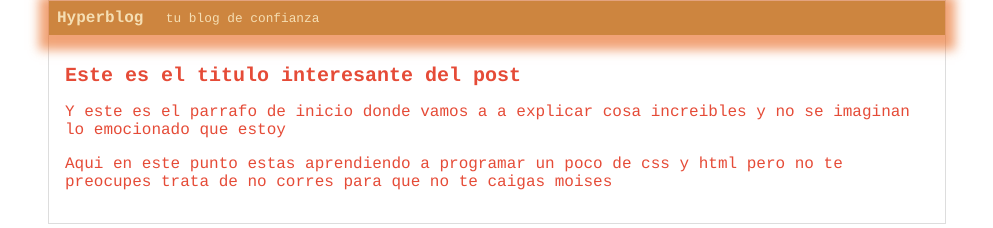
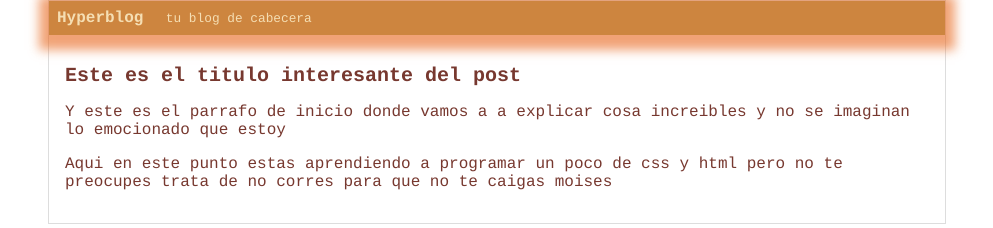
Before and after one commit to moisesJduarte/hyperblog, a plain HTML site: page bolgpost.html in a window 1280 px wide. Shown: the whole page, without its empty margins (143-1136 px from the left). Drawn offline with Linux system fonts and the light colour scheme.

Commit message:
Moidifique la cabecera y el clor de texto

```diff
--- a/bolgpost.html
+++ b/bolgpost.html
@@ -10,7 +10,7 @@
         <div id="cabecera">
             Hyperblog
             <span id="tagline">
-                tu blog de confianza
+                tu blog de cabecera
             </span>
         </div>
         <div id="post">
--- a/css/estilos.css
+++ b/css/estilos.css
@@ -1,6 +1,6 @@
 body
 {
-    color: rgba(224, 37, 12, 0.822);
+    color: rgba(90, 13, 3, 0.822);
     text-align: center;
     font-family: courier;
     font-size: 16px;
```
